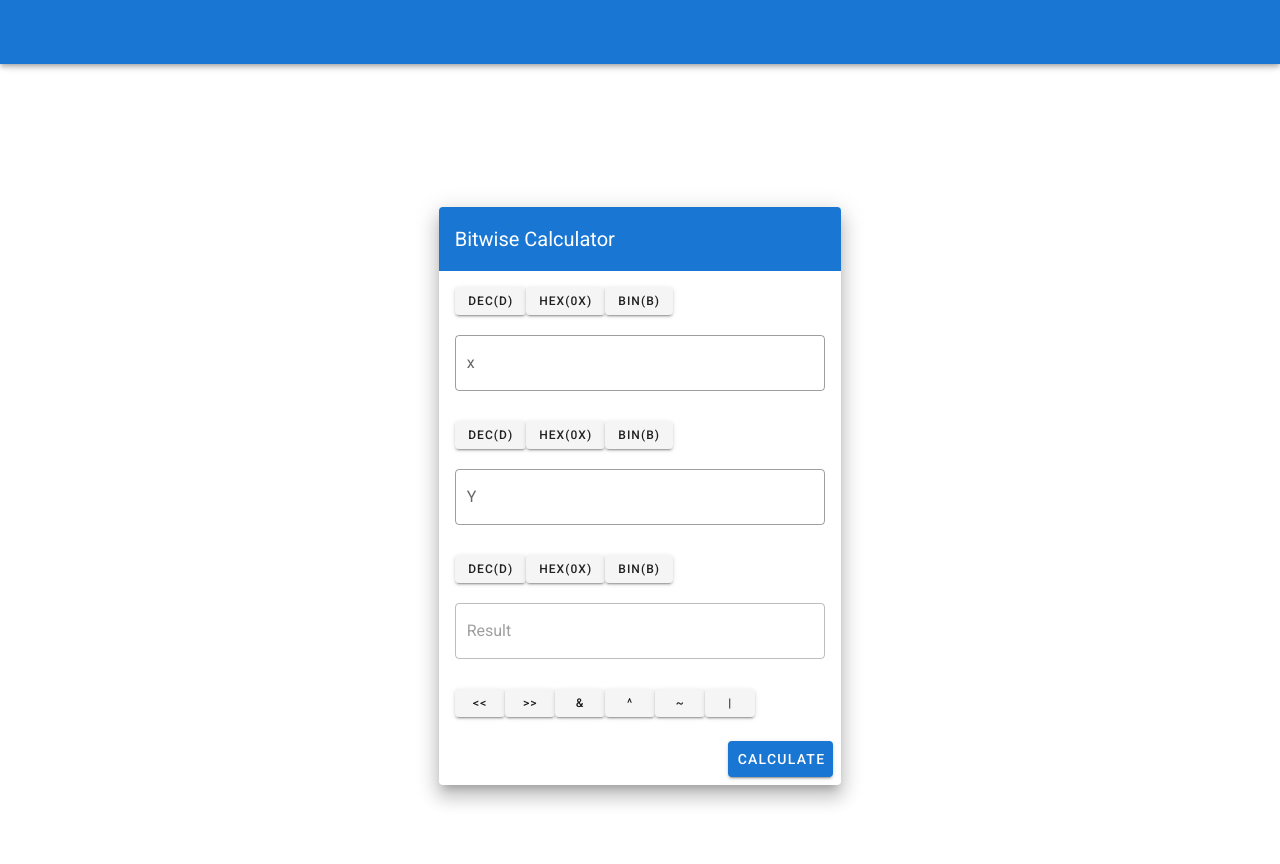
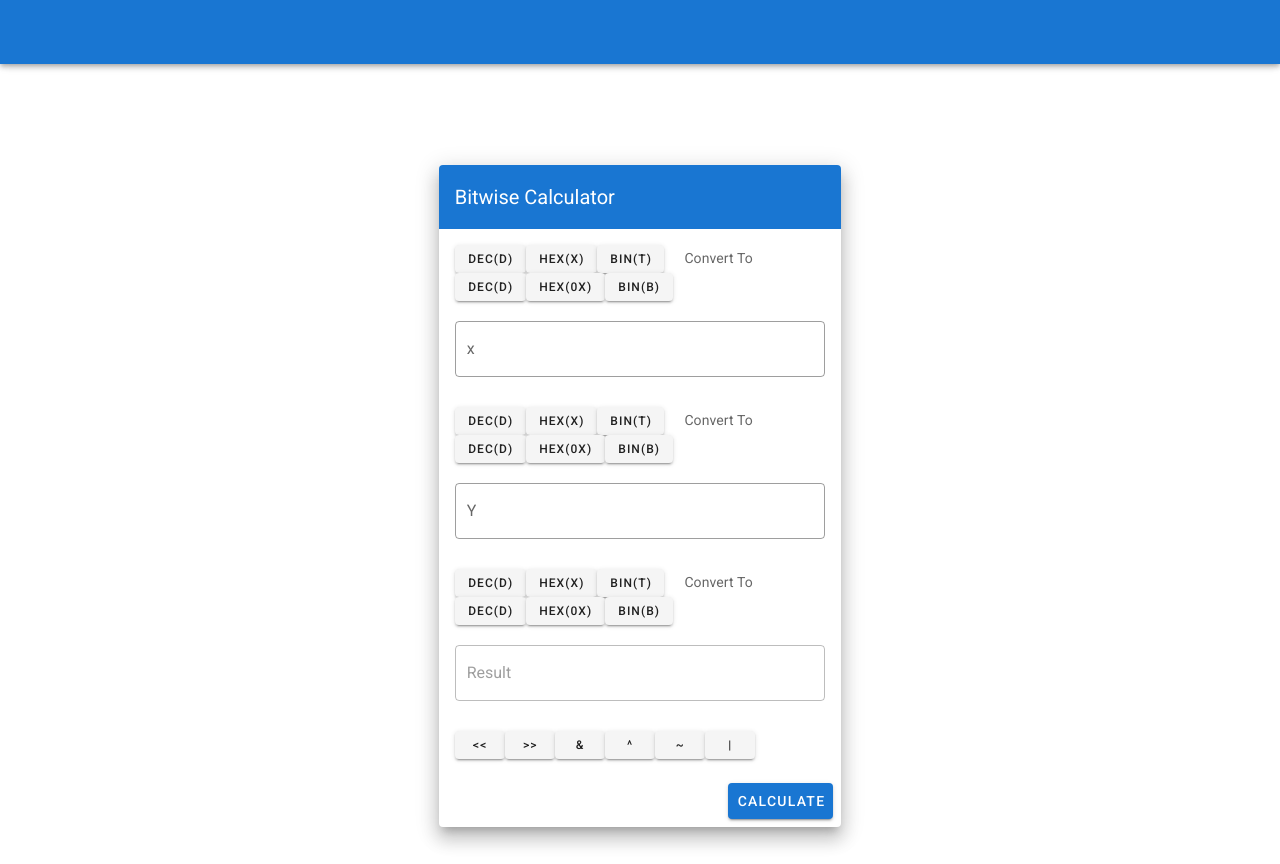
Before and after one commit to smplman/bit-calc, a Vue app: page / in a window 1280 px wide. Built offline with nearby package versions, Linux system fonts and the light colour scheme.

Commit message:
type detection

```diff
--- a/src/components/Calculator.vue
+++ b/src/components/Calculator.vue
@@ -34,19 +34,19 @@
                     <MultiInput
                         label="x"
                         placeholder="0x00"
-                        :calc="calc.formX"
+                        :val.sync="calc.formX"
                     />
 
                     <MultiInput
                         label="Y"
                         placeholder="0x00"
-                        :calc="calc.formY"
+                        :val.sync="calc.formY"
                     />
 
                     <MultiInput
                         label="Result"
                         placeholder="0x00"
-                        :calc="calc.formR"
+                        :val.sync="calc.formR"
                         :disabled=true
                     />
 
@@ -91,43 +91,6 @@ export default {
 
         calculate(e) {
             console.log(e,'calc');
-        },
-
-        toDec(num){
-            console.log('toDec', num);
-        },
-        isDec(num){
-            console.log('isDec', num);
-            return false;
-        },
-
-        toHex(num){
-            console.log('toHex', num);
-        },
-        isHex(num){
-            console.log('isHex', num);
-            let a = parseInt(num,16);
-            return (a.toString(16) === num.toLowerCase())
-        },
-
-        toBin(num){
-            console.log('toBin', num);
-        },
-        isBin(num){
-            console.log('isBin', num);
-            let re = new RegExp('^[0-1]{1,}$');
-            return re.test(num);
-        },
-
-        detectType(e){
-            console.log('detectType', num);
-            let num = e.target.value;
-
-            let isDec = this.isDec(num);
-            let isHex = this.isHex(num);
-            let isBin = this.isBin(num);
-
-            console.log('isDec', isDec, 'isHex', isHex, 'isBin',isBin);
         }
     }
 }
--- a/src/components/MultiInput.vue
+++ b/src/components/MultiInput.vue
@@ -1,15 +1,22 @@
 <template>
     <div>
-        <v-btn small @click="toDec">Dec(d)</v-btn>
-        <v-btn small @click="toHex">Hex(0x)</v-btn>
-        <v-btn small @click="toBin">Bin(b)</v-btn>
+        <v-btn small @click="setType(10)" :color="buttons.dec">Dec(d)</v-btn>
+        <v-btn small @click="setType(16)" :color="buttons.hex">Hex(x)</v-btn>
+        <v-btn small @click="setType(2)" :color="buttons.bin">Bin(t)</v-btn>
+
+        <span class="mx-5">Convert To</span>
+
+        <v-btn small @click="convertTo(10)">Dec(d)</v-btn>
+        <v-btn small @click="convertTo(16)">Hex(0x)</v-btn>
+        <v-btn small @click="convertTo(2)">Bin(b)</v-btn>
+
         <v-text-field
             class="mt-5"
             :label="label"
             :placeholder="placeholder"
             :disabled=disabled
+            v-bind:value="val"
             outlined
-            v-model="calc"
             @keyup="detectType"
         ></v-text-field>
     </div>
@@ -20,51 +27,77 @@ export default {
     props : {
         label: String,
         placeholder: String,
-        calc: String,
-        disabled: Boolean
+        disabled: Boolean,
+        val: String
     },
     data() {
         return {
-
+            type: 10,
+            typeSet: false,
+            buttons: {
+                dec: '',
+                hex: '',
+                bin: ''
+            }
         }
     },
     methods: {
 
-        toDec(num){
-            console.log('toDec', num);
-        },
-        isDec(num){
-            console.log('isDec', num);
-            return false;
+        convertTo(base){
+            console.log('convertTo', base);
+            this.$emit('update:val', parseInt(this.val, this.type).toString(base));
+            this.type = base;
+            return
         },
 
-        toHex(num){
-            console.log('toHex', num);
-        },
-        isHex(num){
-            console.log('isHex', num);
-            let a = parseInt(num,16);
-            return (a.toString(16) === num.toLowerCase())
-        },
-
-        toBin(num){
-            console.log('toBin', num);
-        },
-        isBin(num){
-            console.log('isBin', num);
-            let re = new RegExp('^[0-1]{1,}$');
-            return re.test(num);
+        isType(num, base){
+            console.log('isType', num, base);
+            let a = parseInt(num, base);
+            return (a.toString(base) === num.toLowerCase());
         },
 
         detectType(e){
             console.log('detectType', num);
             let num = e.target.value;
+            this.$emit('update:val', num);
 
-            let isDec = this.isDec(num);
-            let isHex = this.isHex(num);
-            let isBin = this.isBin(num);
+            let isDec = this.isType(num, 10);
+            let isHex = this.isType(num, 16);
+            let isBin = this.isType(num, 2);
 
             console.log('isDec', isDec, 'isHex', isHex, 'isBin',isBin);
+
+            if (!this.typeSet){
+                this.buttons.dec = isDec ? 'success' : '';
+                this.buttons.hex = isHex ? 'success' : '';
+                this.buttons.bin = isBin ? 'success' : '';
+                this.type = isBin ? 2 : (isHex ? 16 : 10);
+            }
+
+            return this.type;
+
+        },
+
+        setType(type){
+            this.type = type;
+            this.typeSet = true;
+
+            this.buttons.dec = '';
+            this.buttons.hex = '';
+            this.buttons.bin = '';
+
+            switch (type) {
+                case 10:
+                    this.buttons.dec ='primary';
+                    break;
+                case 16:
+                    this.buttons.hex ='primary';
+                    break;
+                case 2:
+                    this.buttons.bin ='primary';
+                    break;
+
+            }
         }
     }
 }
```
